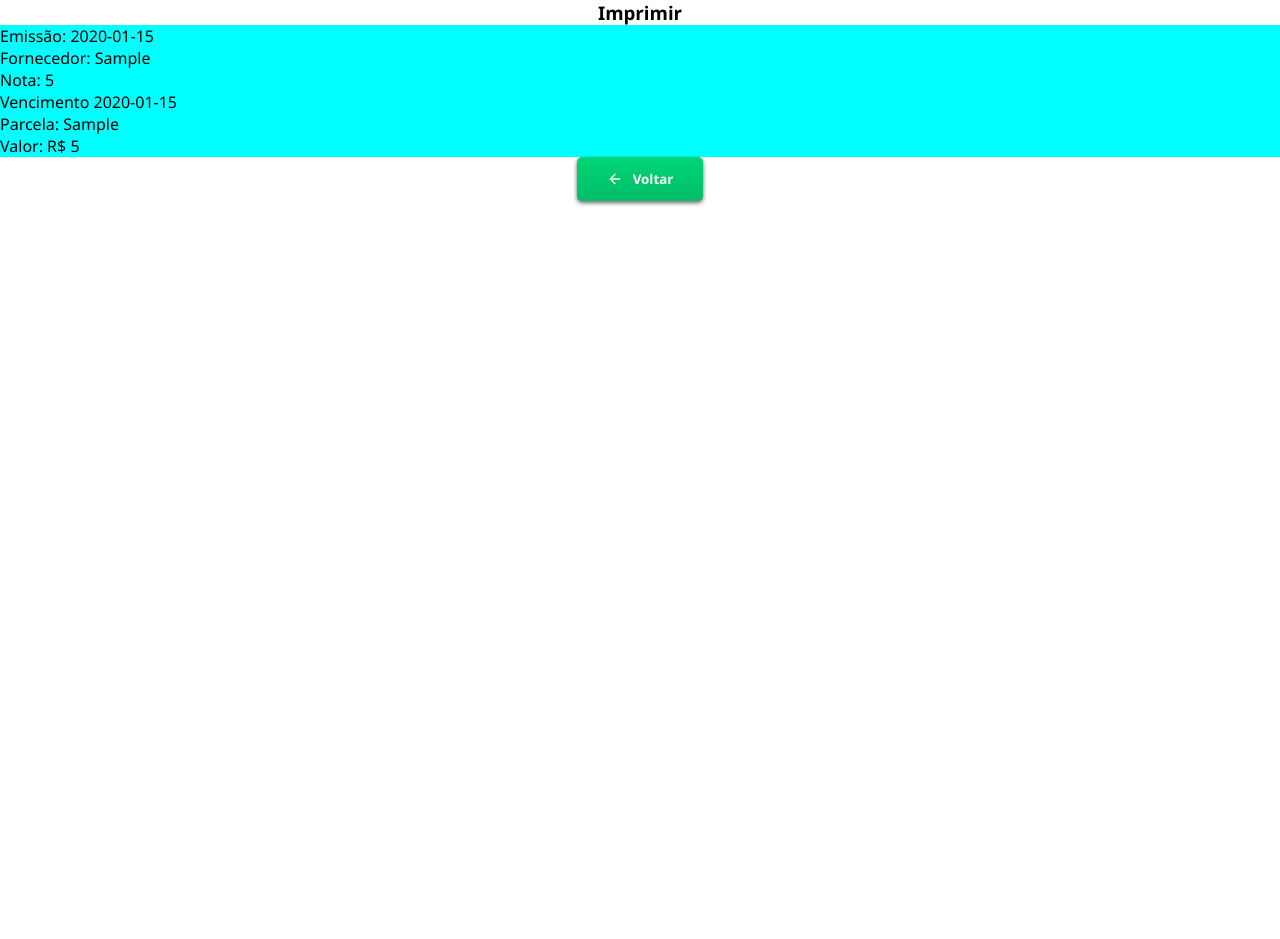
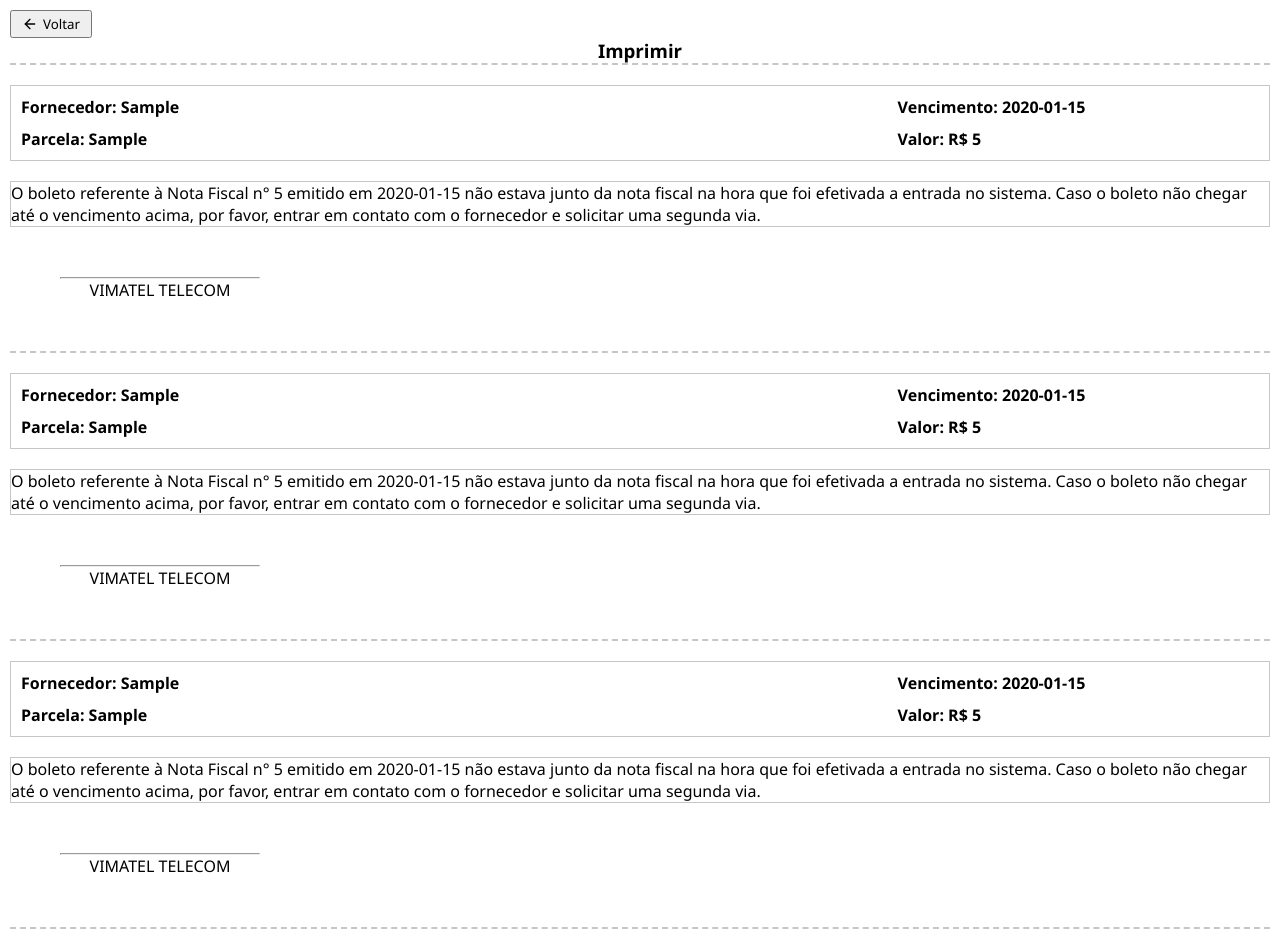
Before and after one commit to rafa1st/vite-boleto, a React (Vite) app: page /cadastro in a window 1280 px wide. Both pictures are taken after typing "2020-01-15", "Sample", "5", "2020-01-15", "Sample", "5" into the empty fields and a click on the button "Imprimir". Before the commit the page ends 800 px from the top, so only its background shows below. Built offline with nearby package versions, Linux system fonts and the light colour scheme.

Commit message:
building print page

```diff
--- a/src/components/Cadastro/styles.css
+++ b/src/components/Cadastro/styles.css
@@ -54,3 +54,25 @@
 .icon-printer {
   width: 1rem;
 }
+
+.container-box button {
+  background-image: linear-gradient(-180deg, #00d775, #00bd68);
+  box-shadow: rgba(0, 0, 0, 0.6) 0 2px 4px;
+  color: #ffffff;
+  font-weight: bold;
+  padding: 6px 20px;
+  border-radius: 5px;
+  border-style: none;
+  cursor: pointer;
+  align-self: center;
+  display: flex;
+  flex-direction: row;
+  align-items: center;
+  transition: 0.3s;
+  gap: 10px;
+}
+
+.container-box button:hover {
+  color: #156415;
+  background-image: linear-gradient(180deg, #ffffff, #a8a6a6);
+}
--- a/src/pages/Print/index.tsx
+++ b/src/pages/Print/index.tsx
@@ -6,28 +6,60 @@ import "./styles.css";
 const Print = () => {
   const { state } = useLocation();
   const navigate = useNavigate();
+  const mensagem = `O boleto referente à Nota Fiscal n° ${state.nota} emitido em ${state.emissao} não estava junto da nota fiscal na hora que foi efetivada a entrada  no sistema. Caso o boleto não chegar até o vencimento acima, por favor, entrar em contato com o fornecedor e solicitar uma segunda via.`;
 
   const handleClick = (e: { preventDefault: () => void }) => {
     e.preventDefault();
     navigate("/cadastro");
   };
 
+
   return (
-    <div className="print">
-      <h3>Imprimir</h3>
-      <div>
-        <p>Emissão: {state.emissao}</p>
-        <p>Fornecedor: {state.fornecedor}</p>
-        <p>Nota: {state.nota}</p>
-        <p>Vencimento {state.vencimento}</p>
-        <p>Parcela: {state.parcela}</p>
-        <p>Valor: R$ {state.valor}</p>
-      </div>
-
-      <button type="button" onClick={handleClick}>
+    <div className="print-container">
+      <button className="print-button" type="button" onClick={handleClick}>
         <ArrowLeft className="icon-arrow-left" />
         Voltar
       </button>
+      <h3>Imprimir</h3>
+      <div className="print-box">
+        <div className="print-data">
+          <h4>Fornecedor: {state.fornecedor}</h4>
+          <h4>Vencimento: {state.vencimento}</h4>
+          <h4>Parcela: {state.parcela}</h4>
+          <h4>Valor: R$ {state.valor}</h4>
+        </div>
+        <p className="message">{mensagem}</p>
+        <div className="signature">
+          <hr />
+          <p>VIMATEL TELECOM</p>
+        </div>
+      </div>
+      <div className="print-box">
+        <div className="print-data">
+          <h4>Fornecedor: {state.fornecedor}</h4>
+          <h4>Vencimento: {state.vencimento}</h4>
+          <h4>Parcela: {state.parcela}</h4>
+          <h4>Valor: R$ {state.valor}</h4>
+        </div>
+        <p className="message">{mensagem}</p>
+        <div className="signature">
+          <hr />
+          <p>VIMATEL TELECOM</p>
+        </div>
+      </div>
+      <div className="print-box">
+        <div className="print-data">
+          <h4>Fornecedor: {state.fornecedor}</h4>
+          <h4>Vencimento: {state.vencimento}</h4>
+          <h4>Parcela: {state.parcela}</h4>
+          <h4>Valor: R$ {state.valor}</h4>
+        </div>
+        <p className="message">{mensagem}</p>
+        <div className="signature">
+          <hr />
+          <p>VIMATEL TELECOM</p>
+        </div>
+      </div>
     </div>
   );
 };
--- a/src/pages/Print/styles.css
+++ b/src/pages/Print/styles.css
@@ -1,12 +1,52 @@
-.print {
+.print-container {
+  margin: 10px;
+}
+
+.print-container h3 {
+  border-bottom: 2px dashed #c6c6c6;
+}
+
+.print-button {
+  padding: 0 10px;
+  cursor: pointer;
   display: flex;
-  flex-direction: column;
+  align-items: center;
+  gap: 5px;
+  transition: 0.3s;
+  align-self: flex-start;
 }
 
 .icon-arrow-left {
   width: 1rem;
 }
 
-.print p{
-  background-color: aqua;
+.print-box {
+  border-bottom: 2px dashed #c6c6c6;
 }
+
+.print-data {
+  margin: 20px 0;
+  padding: 10px;
+  border: 1px solid #c6c6c6;
+  width: 100%;
+  display: grid;
+  grid-template-columns: 70% auto;
+  gap: 10px;
+}
+
+.message {
+  border: 1px solid #c6c6c6;
+}
+
+.signature {
+  margin: 50px;
+  border-bottom: 1px#c6c6c6;
+  width: 200px;
+  display: flex;
+  flex-direction: column;
+  align-items: center;
+}
+
+.signature hr {
+  width: 100%;
+}
--- a/src/styles/Global.css
+++ b/src/styles/Global.css
@@ -10,27 +10,7 @@ h3 {
   text-align: center;
 }
 
-button {
-  background-image: linear-gradient(-180deg, #00d775, #00bd68);
-  box-shadow: rgba(0, 0, 0, 0.6) 0 2px 4px;
-  color: #ffffff;
-  font-weight: bold;
-  padding: 10px 30px;
-  border-radius: 5px;
-  border-style: none;
-  cursor: pointer;
-  align-self: center;
-  display: flex;
-  flex-direction: row;
-  align-items: center;
-  transition: 0.3s;
-  gap: 10px;
-}
 
-button:hover {
-  color: #156415;
-  background-image: linear-gradient(180deg, #ffffff, #a8a6a6);
-}
 
 /*
 colors:
```
Also changed, not shown: src/components/Cadastro/index.tsx (line endings or trailing spaces).
